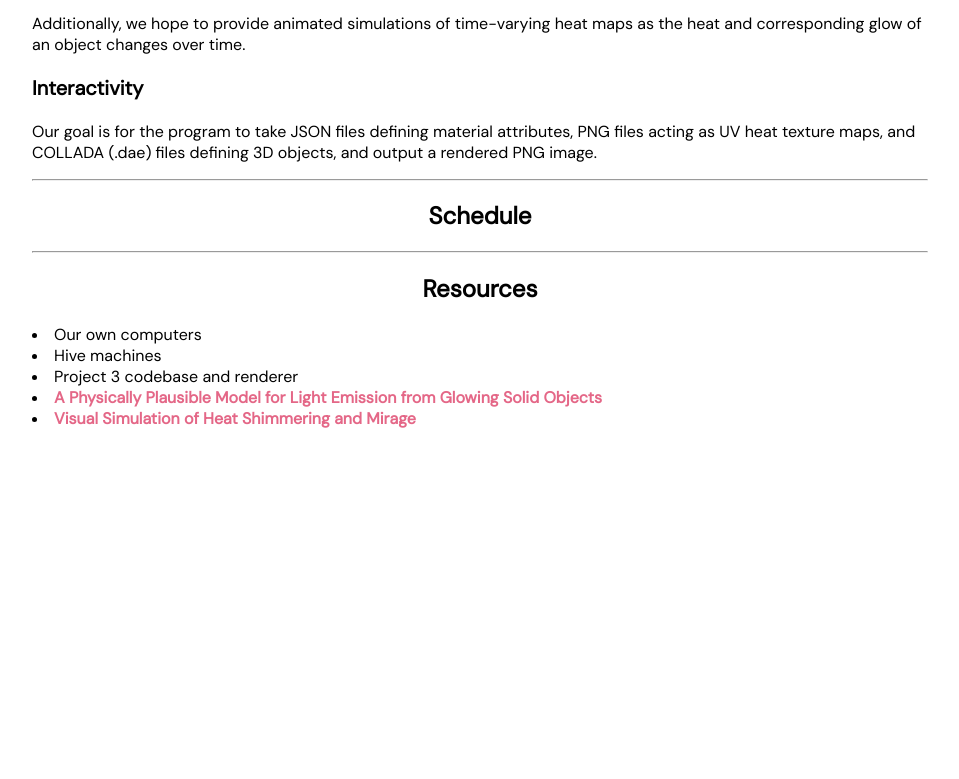
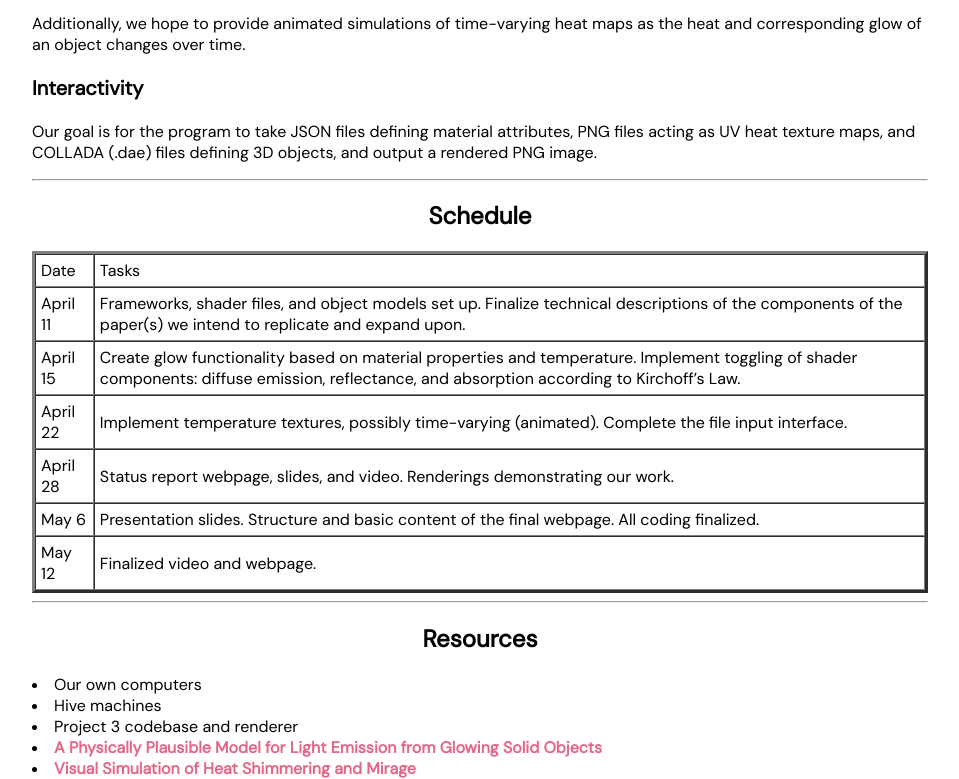
Before and after one commit to jenmhoang/184finalproj, a plain HTML site: page docs/index.html in a window 1280 px wide. Shown: the part 938-1717 px from the top of the page, without its empty margins (160-1119 px from the left). Before the commit the page ends 1367 px from the top, so only its background shows below. Drawn offline with Linux system fonts and the light colour scheme.

Commit message:
added table

```diff
--- a/docs/index.html
+++ b/docs/index.html
@@ -47,6 +47,47 @@
     </p>
     <hr>
     <h2>Schedule</h2>
+    <table border="3" cellpadding="5" cellspacing="0">
+      <thead>
+      <td>Date</td>
+      <td>Tasks</td>
+      </thead>
+      <tr>
+        <td>April 11</td>
+        <td>Frameworks, shader files, and object models set up. Finalize technical descriptions of the components of the paper(s) we intend to replicate and expand upon.</td>
+      </tr>
+      <tr>
+        <td>April 15</td>
+        <td>
+          Create glow functionality based on material properties and temperature. Implement toggling of shader components: diffuse emission, reflectance, and absorption according to Kirchoff’s Law.
+        </td>
+      </tr>
+      <tr>
+        <td>April 22</td>
+        <td>
+          Implement temperature textures, possibly time-varying (animated). Complete the file input interface.
+        </td>
+      </tr>
+      <tr>
+        <td>April 28</td>
+        <td>
+          Status report webpage, slides, and video. Renderings demonstrating our work.
+        </td>
+      </tr>
+      <tr>
+        <td>May 6</td>
+        <td>
+          Presentation slides. Structure and basic content of the final webpage. All coding finalized.
+        </td>
+      </tr>
+      <tr>
+        <td>May 12</td>
+        <td>
+          Finalized video and webpage.
+        </td>
+      </tr>
+    </table>
+
     <hr>
     <h2>Resources</h2>
     <li>Our own computers</li>
```
